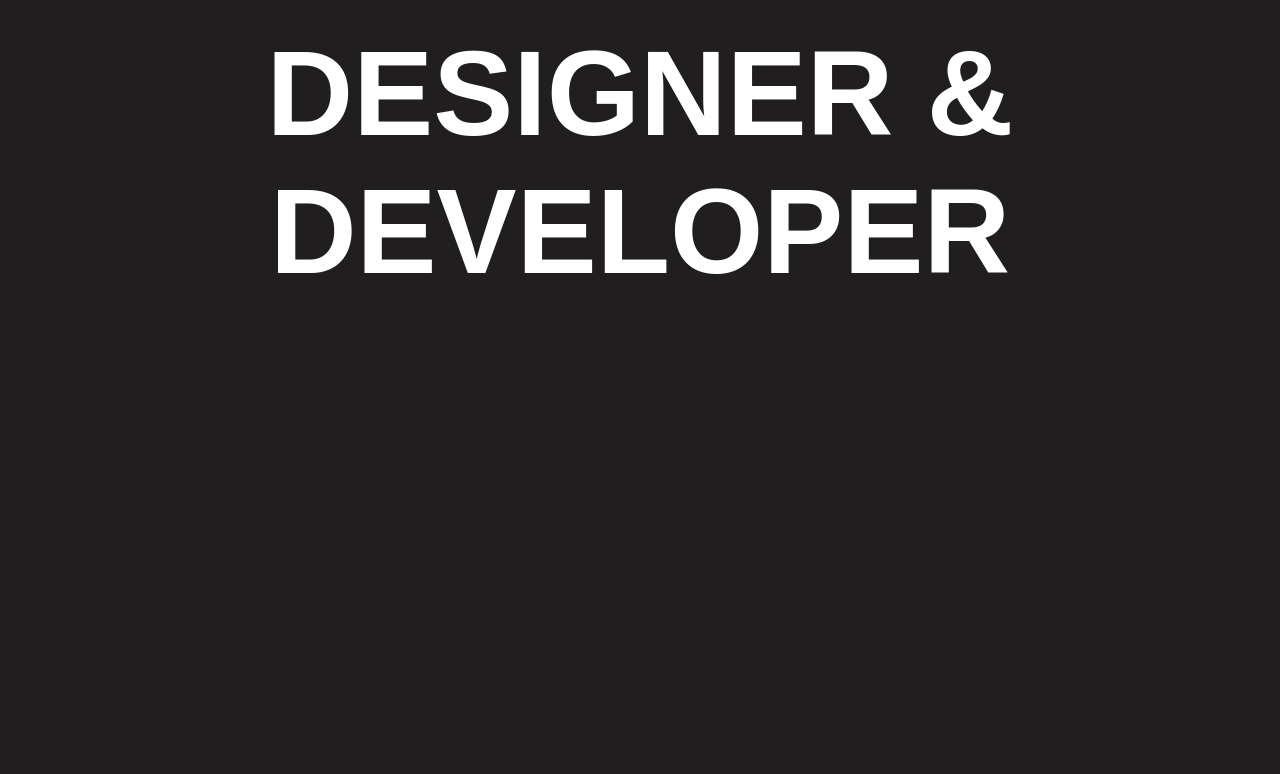
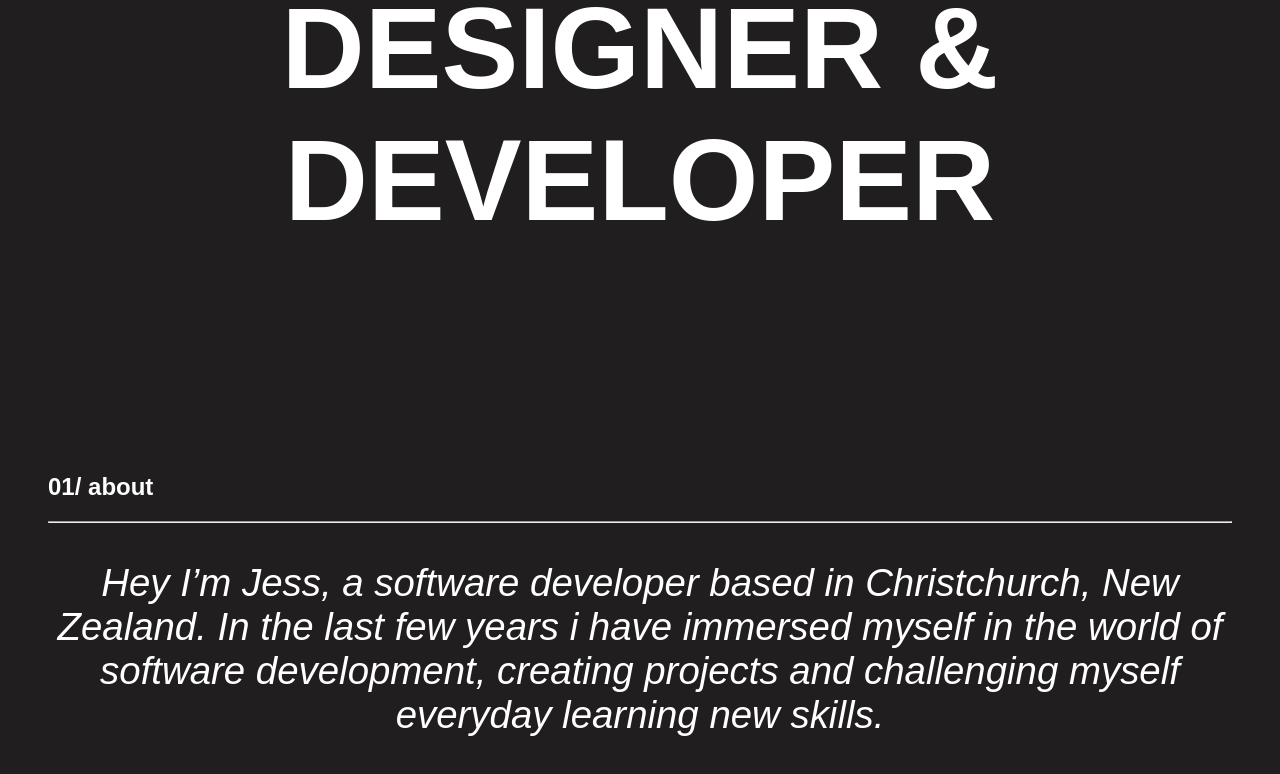
Before and after one commit to jmcushnie/portfolio-v3, a React (Create React App) app: page / in a window 1280 px wide. Shown: the part 392-1166 px from the top of the page. Before the commit the page ends 887 px from the top, so only its background shows below. Built offline with nearby package versions, Linux system fonts and the light colour scheme.

Commit message:
about and hero components

```diff
--- a/src/App.css
+++ b/src/App.css
@@ -27,7 +27,18 @@ nav {
 .hero-section {
   display: flex;
   justify-content: center;
-  font-size: 5rem;
+  font-size: 6vw;
   text-align: center;
-  padding: 6rem;
+  padding: 5vw;
 }
+
+.about-section {
+  padding: 3em;
+}
+
+.about-section p {
+  font-size: 3vw;
+  text-align: center;
+  font-style: italic;
+  padding: rem;
+}
--- a/src/App.js
+++ b/src/App.js
@@ -1,13 +1,16 @@
 import logo from "./logo.svg";
 import "./App.css";
+import { gsap } from "gsap";
 import NavBar from "./components/navBar";
 import Hero from "./components/Hero";
+import About from "./components/About";
 
 function App() {
   return (
     <main>
       <NavBar />
       <Hero />
+      <About />
     </main>
   );
 }
--- /dev/null
+++ b/src/components/About.js
@@ -0,0 +1,21 @@
+import React, { useEffect } from "react";
+import { gsap } from "gsap";
+
+function About() {
+  return (
+    <section className="about-section">
+      <div>
+        <h2>01/ about</h2>
+        <hr className="line"></hr>
+      </div>
+      <p>
+        Hey I’m Jess, a software developer based in Christchurch, New Zealand.
+        In the last few years i have immersed myself in the world of software
+        development, creating projects and challenging myself everyday learning
+        new skills.
+      </p>
+    </section>
+  );
+}
+
+export default About;
--- a/src/components/Hero.js
+++ b/src/components/Hero.js
@@ -3,7 +3,7 @@ import React from "react";
 function Hero() {
   return (
     <section className="hero-section">
-      <h1> CREATIVE DESIGNER & DEVELOPER</h1>
+      <h1>CREATIVE DESIGNER & DEVELOPER</h1>
     </section>
   );
 }
```
